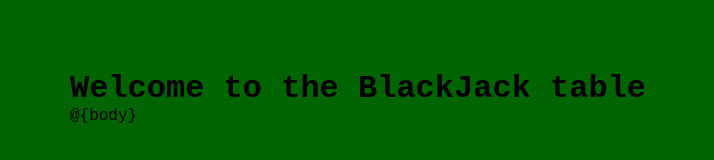
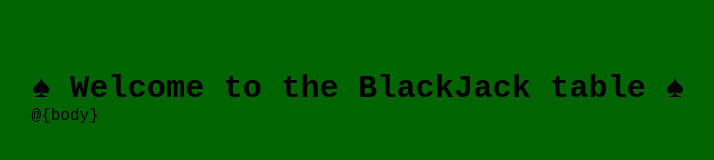
Before and after one commit to dutes/ci_portfolio_three, a website: page views/layout.html in a window 1280 px wide. Shown: the part 303-463 px from the top of the page, without its empty margins (282-996 px from the left). Drawn offline with nearby package versions, Linux system fonts and the light colour scheme.

Commit message:
add spades to the terminal title

```diff
--- a/views/layout.html
+++ b/views/layout.html
@@ -208,7 +208,7 @@
     </style>
 </head>
 <div id="container">
-<h1>Welcome to the BlackJack table</h1>
+<h1>♠ Welcome to the BlackJack table ♠</h1>
 
 @{body}
 <div id="terminal" class="xterm xterm-viewport"></div>
```
